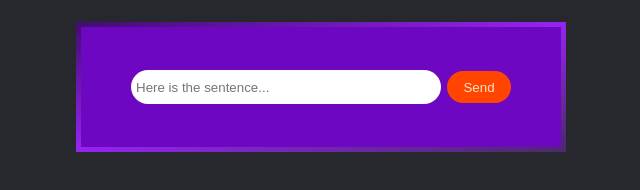
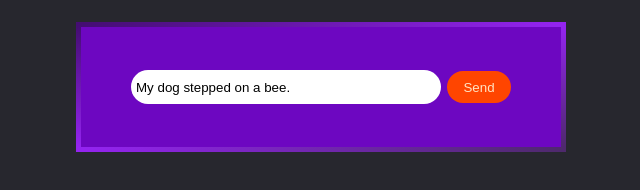
Before and after one commit to krlslman/P23__Character-Classification, a plain HTML site: page index.html in a window 1280 px wide. Shown: the part 156-346 px from the top of the page, 319-959 px from the left. Drawn offline with Linux system fonts and the light colour scheme.

Commit message:
minor change

```diff
--- a/index.html
+++ b/index.html
@@ -21,7 +21,7 @@
 	<h1>String Character Classification</h1>
 	<div class="container">
 		<div class="input">
-			<input class="input-text" type="text" value="" placeholder="Here is the sentence...">
+			<input class="input-text" type="text" value="My dog stepped on a bee." placeholder="Here is the sentence...">
 			<input class="input-btn" type="button" value="Send" onclick="getValueInput()">
 			<!-- <form action="" method="get"></form> -->
 		</div>
```
